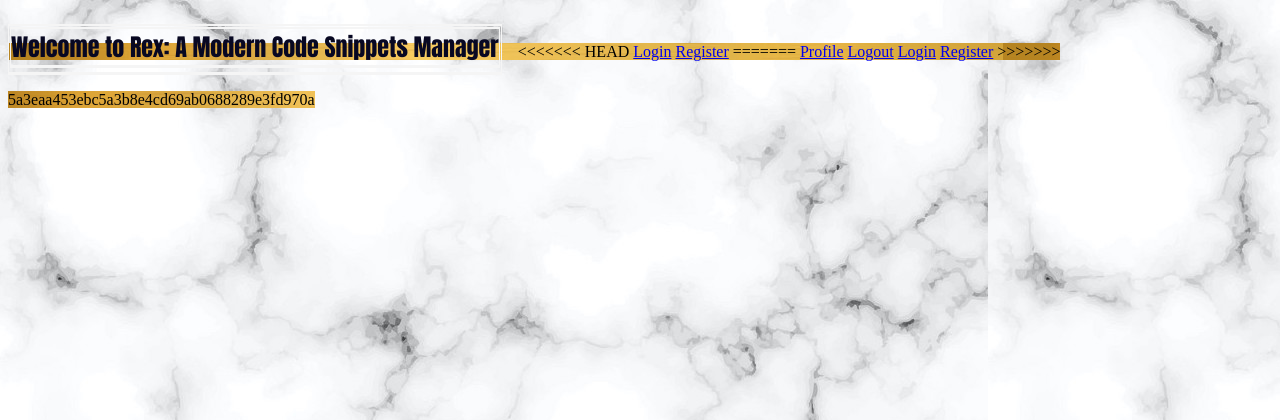
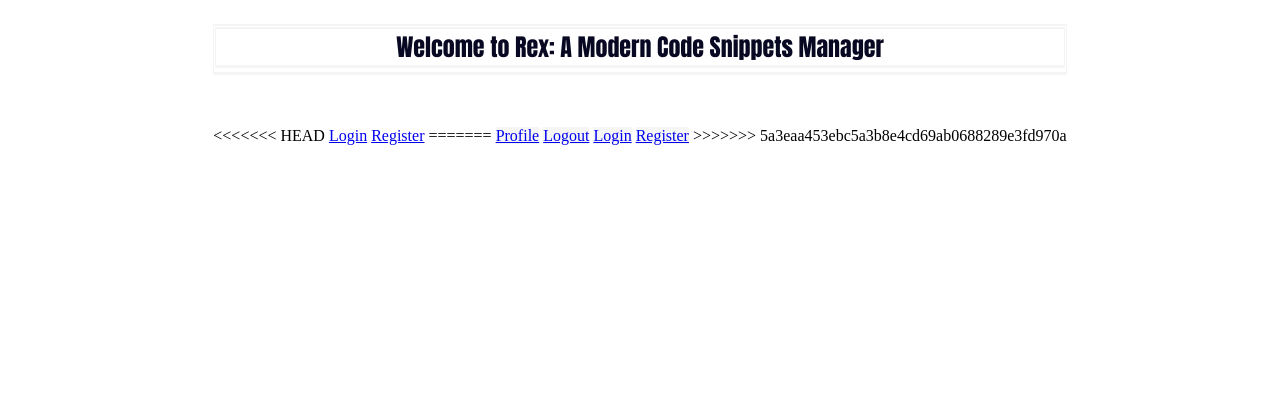
Before and after one commit to momentum-team-3/django-phase2-final-kyle-tori-code_snippets, a Django app: page /snippets/ in a window 1280 px wide. Shown: the top 420 px of the page. Run offline with Django 3.2, Linux system fonts and the light colour scheme; data that the repository does not hold is empty.

Commit message:
removed some files

```diff
--- a/codesnippets_project/static/style.css
+++ b/codesnippets_project/static/style.css
@@ -1,20 +1,11 @@
 html {
     box-sizing: border-box;
-    background-image: url("white-and-black-marble-background-vector-23226744.jpg");
     display: flex;
     flex-direction: column;
     align-items: center;
     justify-content: center;
     justify-items: center;
     align-content: center;
-}
-
-main {
-    background-image: url("gold-metallic-background-vector-8393061.jpg");
-    display: ruby;
-
-
-
 }
 
 
@@ -40,9 +31,6 @@ h1 {
     color: whitesmoke;
 }
 
-<<<<<<< HEAD
-=======
 .link {
     background-color: whitesmoke;
 }
->>>>>>> 5a3eaa453ebc5a3b8e4cd69ab0688289e3fd970a
```
Also changed, not shown: codesnippets_project/package-lock.json (deleted), codesnippets_project/static/1.jpg (deleted), codesnippets_project/static/gold-metallic-background-vector-8393061.jpg (deleted), codesnippets_project/static/white-and-black-marble-background-vector-23226744.jpg (deleted).
